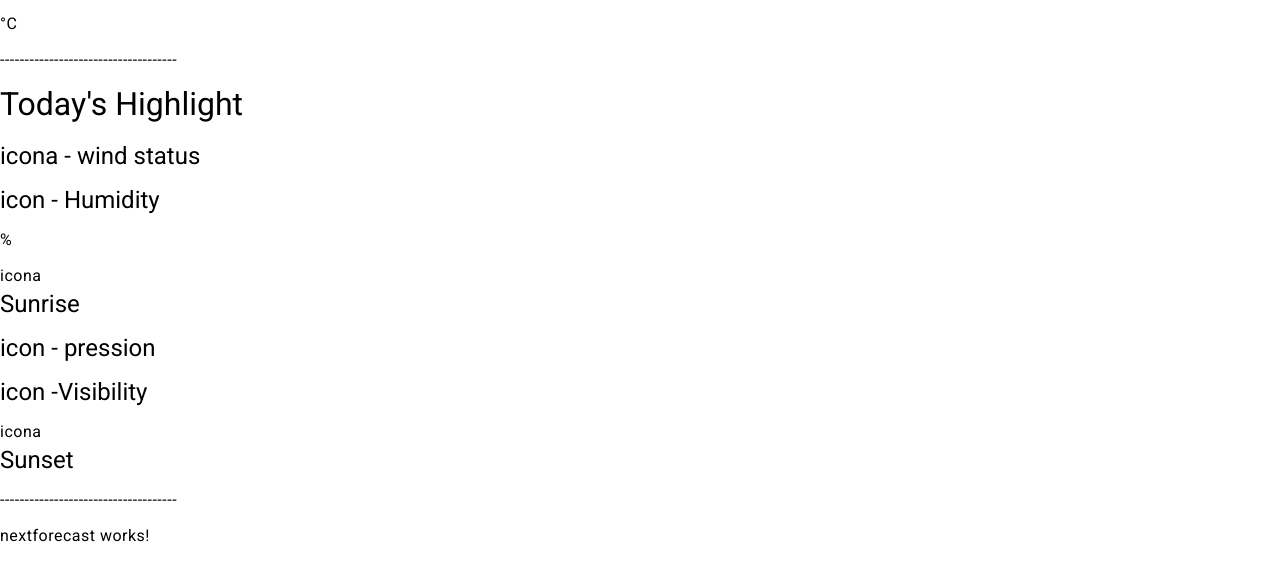
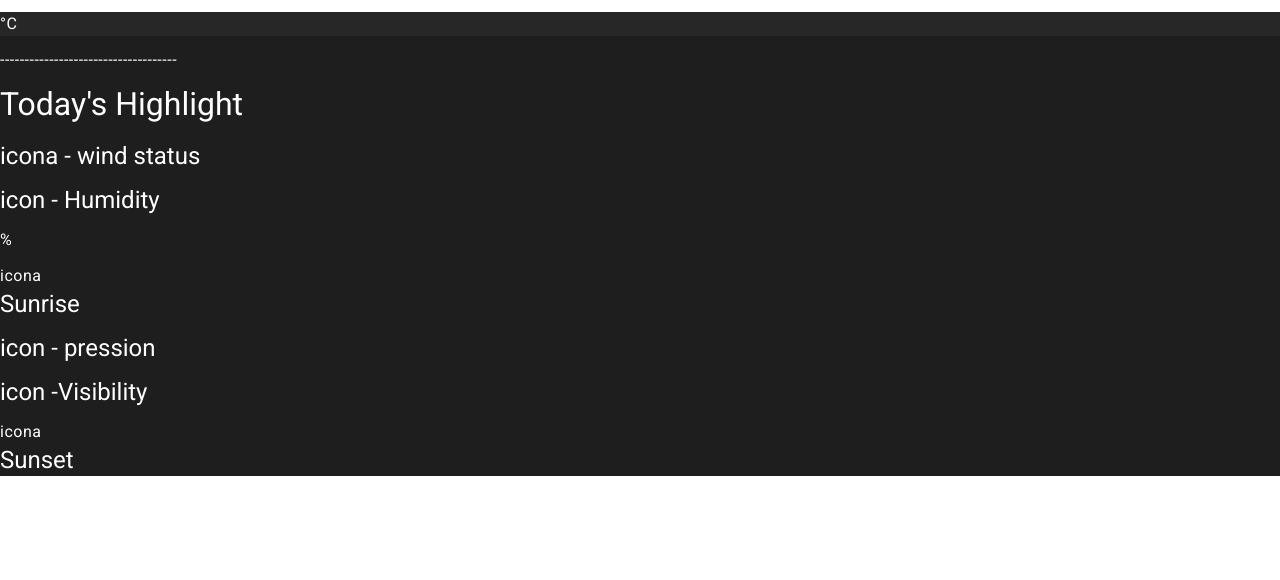
Before and after one commit to NoemiP94/weather-forecast, an Angular app: page / in a window 1280 px wide. Shown: the top 580 px of the page. Built offline with nearby package versions, Linux system fonts and the light colour scheme; no server answers.

Commit message:
add bg color

```diff
--- a/src/app/app.component.css
+++ b/src/app/app.component.css
@@ -0,0 +1,8 @@
+section{
+    background-color: #1E1E1E;
+    color: white;
+}
+
+.card{
+    background-color: #272727;
+}
--- a/src/app/app.component.html
+++ b/src/app/app.component.html
@@ -2,6 +2,6 @@
   <app-maindata></app-maindata>
   <p>------------------------------------</p>
   <app-highlight></app-highlight>
-  <p>------------------------------------</p>
-  <app-nextforecast></app-nextforecast>
+  <!-- <p>------------------------------------</p>
+  <app-nextforecast></app-nextforecast> -->
 </section>
--- a/src/app/components/maindata/maindata.component.html
+++ b/src/app/components/maindata/maindata.component.html
@@ -1,4 +1,4 @@
-<div>
+<div style="background-color: #272727">
   <div>
     <p>{{ datas?.name }}</p>
     <p>°C</p>
--- a/src/app/components/nextforecast/nextforecast.component.ts
+++ b/src/app/components/nextforecast/nextforecast.component.ts
@@ -10,9 +10,9 @@ export class NextforecastComponent implements OnInit {
   datas: any;
   constructor(private forecast: ForecastService) {}
   ngOnInit(): void {
-    this.forecast.getNextForecast().subscribe((data: any) => {
-      this.datas = data;
-      console.log(data);
-    });
+    // this.forecast.getNextForecast().subscribe((data: any) => {
+    //   this.datas = data;
+    //   console.log(data);
+    // });
   }
 }
--- a/src/app/services/forecast.service.ts
+++ b/src/app/services/forecast.service.ts
@@ -9,14 +9,14 @@ export class ForecastService {
   cityName = 'Milan';
   lang = 'it';
   baseURL = `https://api.openweathermap.org/data/2.5/weather?q=${this.cityName}&appid=${this.APIKey}&units=metric&lang=${this.lang}`;
-  nextForecast = `https://api.openweathermap.org/data/2.5/forecast/daily?q=${this.cityName}&cnt=10&appid=${this.APIKey}&units=metric&lang=${this.lang}`;
+  //nextForecast = `https://api.openweathermap.org/data/2.5/forecast/daily?q=${this.cityName}&cnt=10&appid=${this.APIKey}&units=metric&lang=${this.lang}`;
   constructor(private http: HttpClient) {}
 
   getForecast() {
     return this.http.get(this.baseURL);
   }
 
-  getNextForecast() {
-    return this.http.get(this.nextForecast);
-  }
+  // getNextForecast() {
+  //   return this.http.get(this.nextForecast);
+  // }
 }
```
